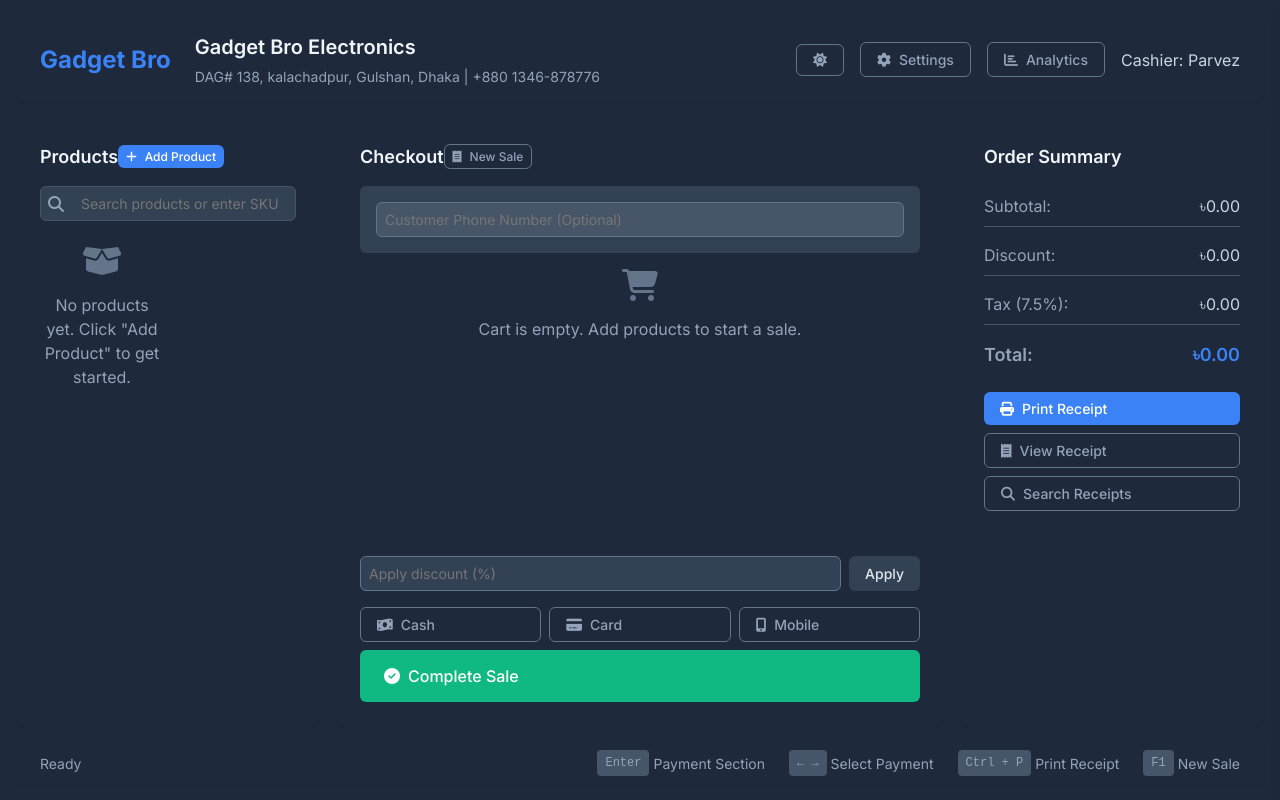
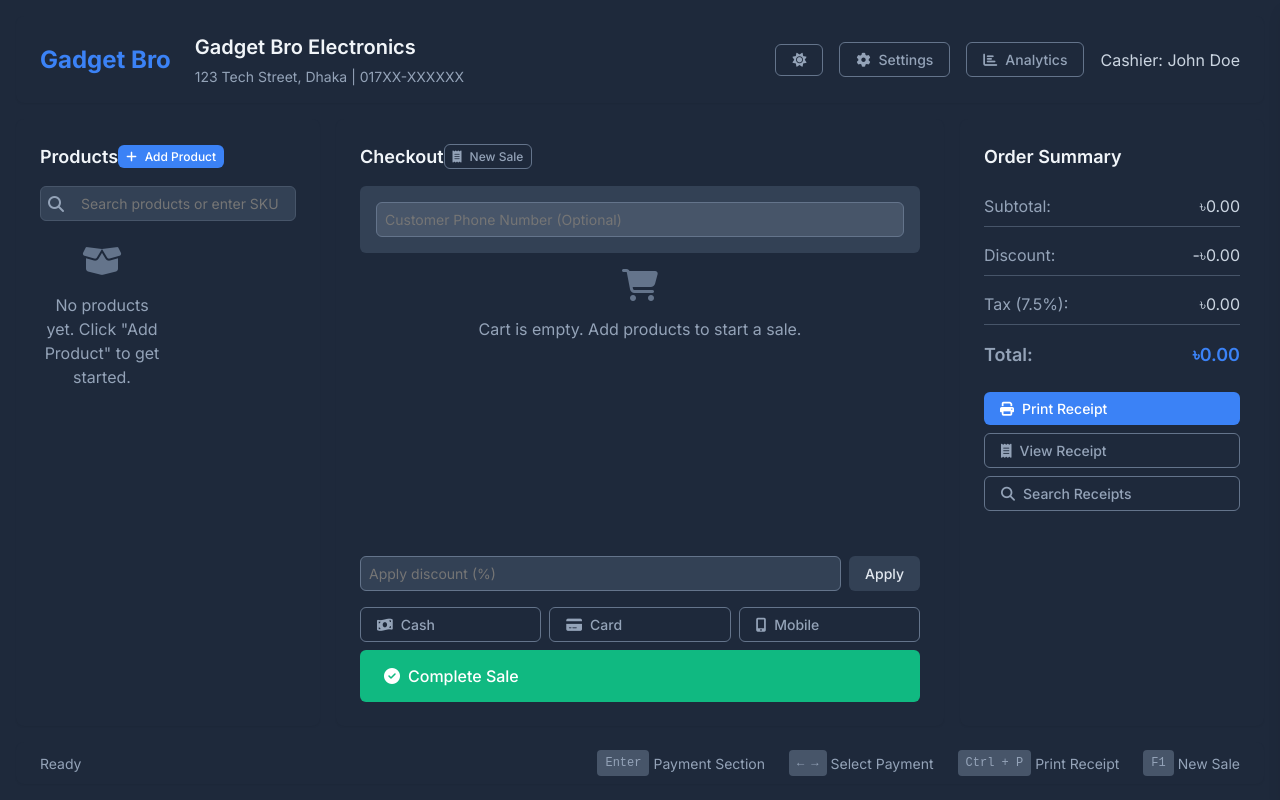
Before and after one commit to parvezgit97/POS, a plain HTML site: page index.html in a window 1280 px wide. Drawn offline with Linux system fonts and the light colour scheme.

Commit message:
index.html

```diff
--- a/index.html
+++ b/index.html
@@ -1278,7 +1278,7 @@
                 <div class="store-logo">Gadget Bro</div>
                 <div class="store-details">
                     <h1 contenteditable="true" id="storeNameHeader">Gadget Bro Electronics</h1>
-                    <p contenteditable="true" id="storeAddressHeader">DAG# 138, kalachadpur, Gulshan, Dhaka | +880 1346-878776</p>
+                    <p contenteditable="true" id="storeAddressHeader">123 Tech Street, Dhaka | 017XX-XXXXXX</p>
                 </div>
             </div>
             <div class="header-controls">
@@ -1293,7 +1293,7 @@
                 </button>
                 <div class="cashier-info">
                     <span>Cashier: </span>
-                    <span contenteditable="true" id="cashierName">Parvez</span>
+                    <span contenteditable="true" id="cashierName">John Doe</span>
                 </div>
             </div>
         </header>
@@ -1535,11 +1535,11 @@
             </div>
             <div class="form-group">
                 <label class="form-label">Store Address</label>
-                <input type="text" class="form-input" id="storeAddress" value="DAG# 138, kalachadpur, Gulshan, Dhaka">
+                <input type="text" class="form-input" id="storeAddress" value="123 Tech Street, Dhaka">
             </div>
             <div class="form-group">
                 <label class="form-label">Store Phone</label>
-                <input type="text" class="form-input" id="storePhone" value="+880 1346-878776">
+                <input type="text" class="form-input" id="storePhone" value="017XX-XXXXXX">
             </div>
             <div class="form-group">
                 <label class="form-label">Tax Rate (%)</label>
@@ -1579,11 +1579,11 @@
     <div class="receipt hidden" id="receiptTemplate">
         <div class="receipt-header">
             <h2 id="receiptStoreName">Gadget Bro Electronics</h2>
-            <p id="receiptStoreAddress">DAG# 138, kalachadpur, Gulshan, Dhaka</p>
-            <p id="receiptStorePhone">+880 1346-878776</p>
+            <p id="receiptStoreAddress">123 Tech Street, Dhaka</p>
+            <p id="receiptStorePhone">017XX-XXXXXX</p>
             <p>Invoice: <span id="receiptInvoiceNumber">INV-001</span><span class="returned-badge hidden" id="returnedBadge">(Returned)</span></p>
             <p>Date: <span id="receiptDate">2023-11-15 14:30</span></p>
-            <p>Cashier: <span id="receiptCashier">Parvez</span></p>
+            <p>Cashier: <span id="receiptCashier">John Doe</span></p>
             <p>Customer: <span id="receiptCustomer">-</span></p>
         </div>
         <table class="receipt-items">
@@ -1622,7 +1622,7 @@
             </tr>
         </table>
         <div class="text-center mt-2">
-            <p>Thank you for shopping with us!</p>
+            <p>Thank you for your business!</p>
             <p>** This is a computer-generated receipt **</p>
         </div>
     </div>
@@ -1632,8 +1632,8 @@
         const CONFIG = {
             store: {
                 name: "Gadget Bro Electronics",
-                address: "DAG# 138, kalachadpur, Gulshan, Dhaka",
-                phone: "+880 1346-878776",
+                address: "123 Tech Street, Dhaka",
+                phone: "017XX-XXXXXX",
                 taxRate: 7.5
             },
             products: [] // Start with empty products
@@ -2113,7 +2113,7 @@
                 paymentMethod: state.paymentMethod,
                 cashier: elements.cashierName.textContent,
                 customerPhone: state.customerPhone,
-                : false
+                returned: false
             };
 
             state.sales.push(sale);
```
